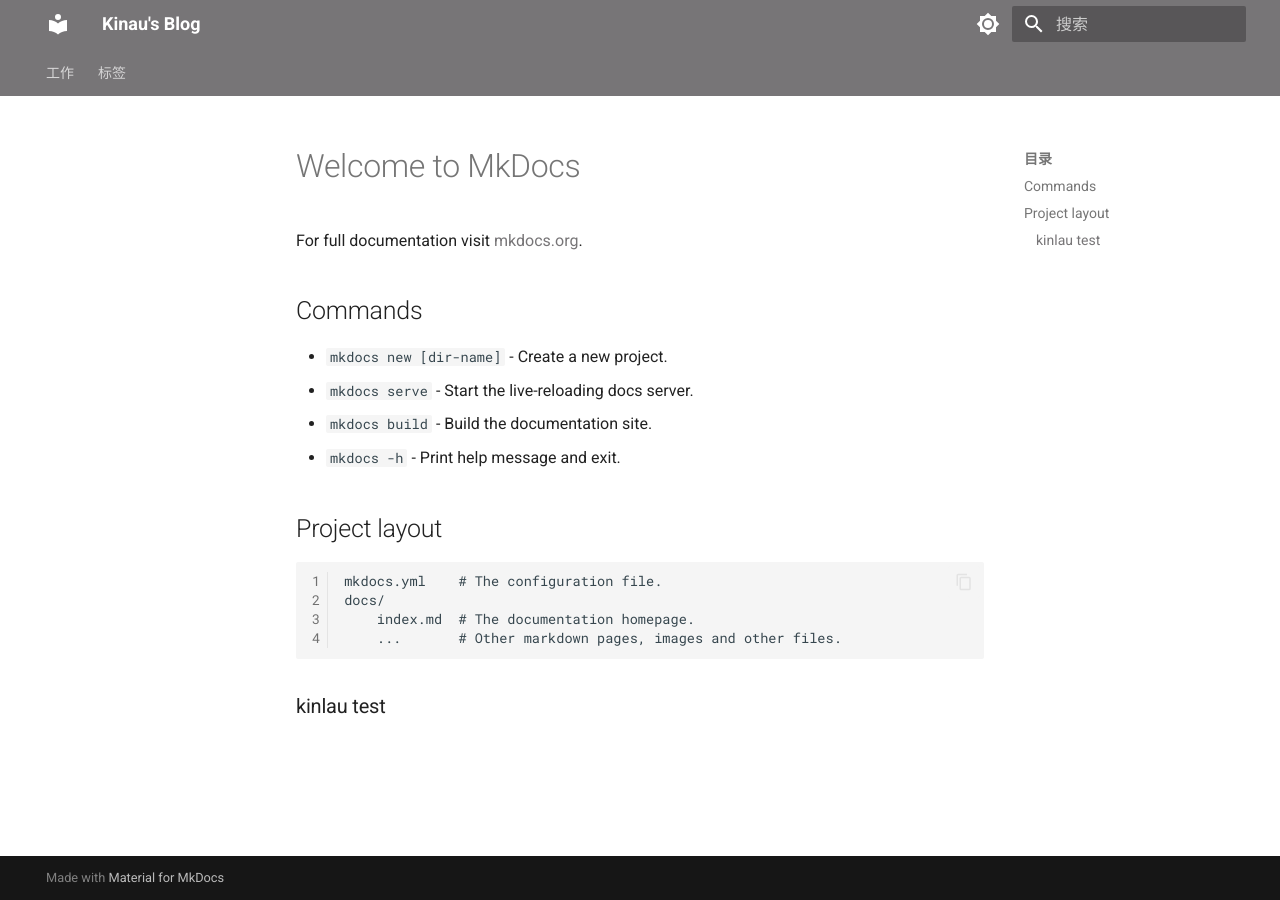
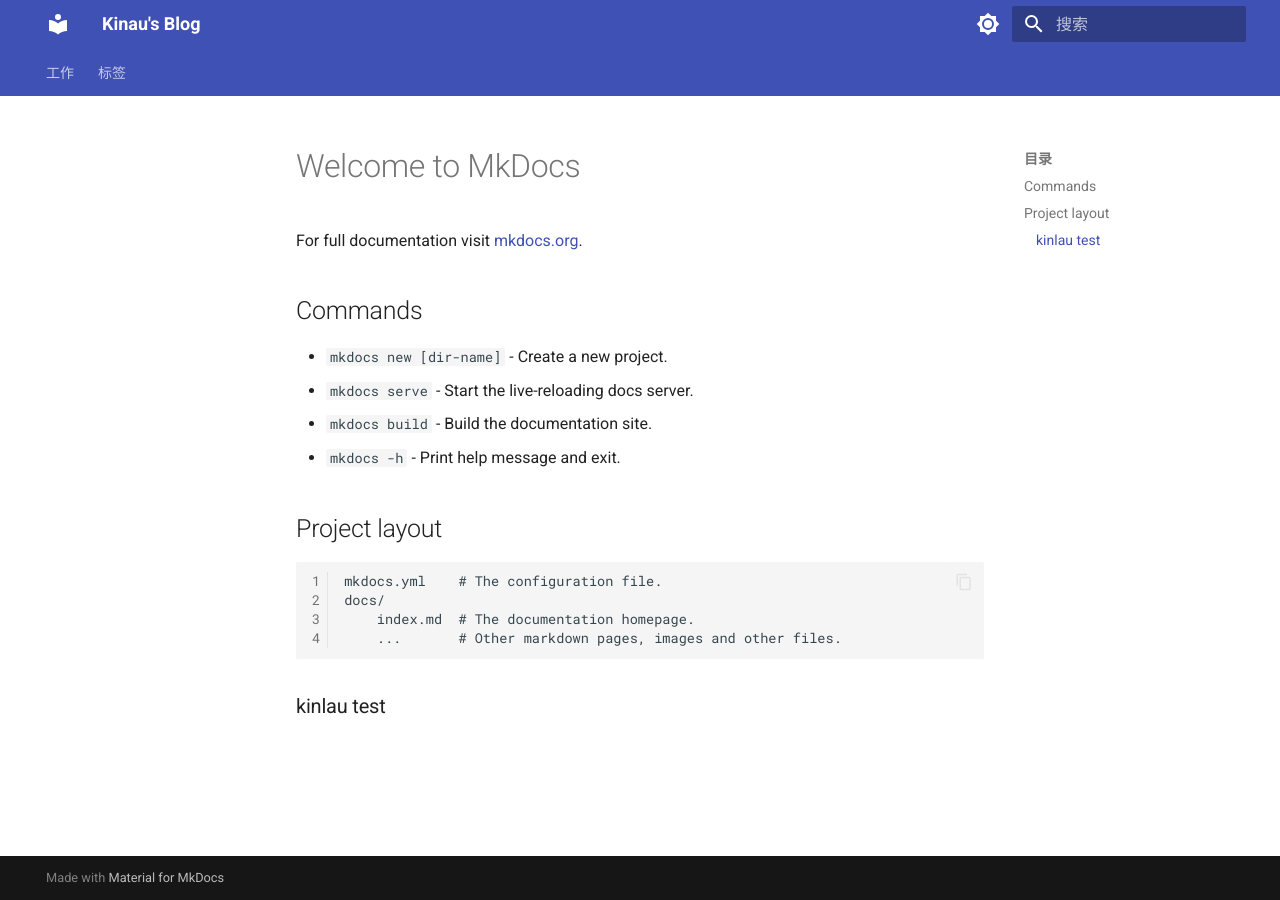
Before and after one commit to Kinlauu/Kinlauu, an MkDocs documentation site: the page built from docs/index.md, in a window 1280 px wide. Built offline with MkDocs 1.6.1 and Material for MkDocs 9.7.7, drawn with Linux system fonts in a browser that asks for light colours; a style sheet for code colours, icons or effects is not loaded.

Commit message:
关闭附加css

```diff
--- a/mkdocs.yml
+++ b/mkdocs.yml
@@ -188,8 +188,8 @@ extra_javascript:
 
 
 extra_css:
-  - stylesheets/extra.css
-  - stylesheets/extra2.css
+  #- stylesheets/extra.css
+  #- stylesheets/extra2.css
   #- stylesheets/link.css  #友链
   #- stylesheets/customize.css  #按钮圆角化
   # - stylesheets/flink.css
```
